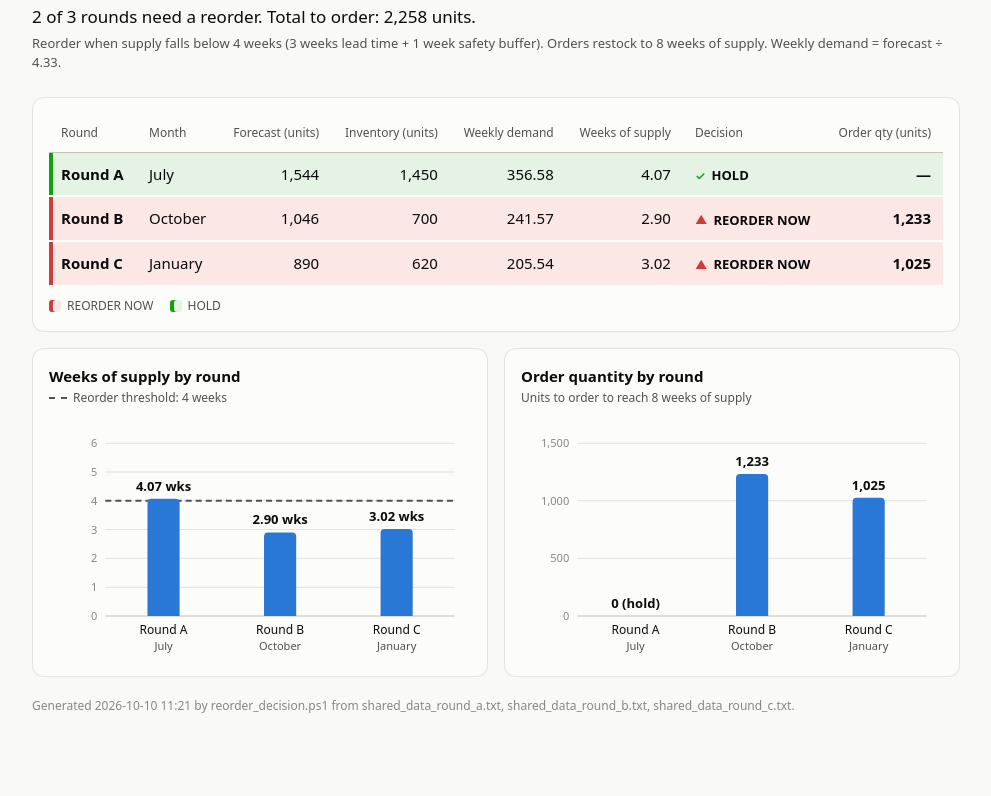
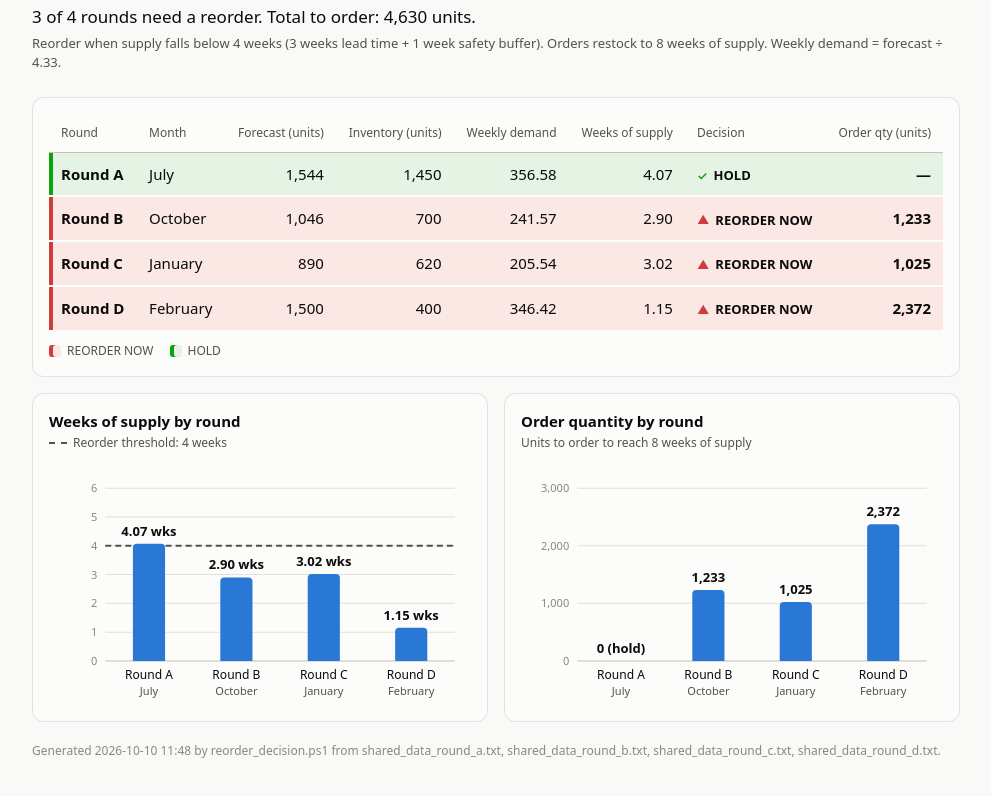
Before and after one commit to DeandraBrown/Frostbite-Dashboard, a plain HTML site: page index.html in a window 1280 px wide. Shown: the part 68-864 px from the top of the page, without its empty margins (144-1135 px from the left). Before the commit the page ends 831 px from the top, so only its background shows below. Drawn offline with Linux system fonts and the light colour scheme.

Commit message:
Add files via upload

```diff
--- a/index.html
+++ b/index.html
@@ -69,7 +69,7 @@
 <body>
 <main>
   <h1>Reorder Batch Summary</h1>
-  <p class="lede">2 of 3 rounds need a reorder. Total to order: 2,258 units.</p>
+  <p class="lede">3 of 4 rounds need a reorder. Total to order: 4,630 units.</p>
   <p class="rules">Reorder when supply falls below 4 weeks (3 weeks lead time + 1 week safety buffer). Orders restock to 8 weeks of supply. Weekly demand = forecast &divide; 4.33.</p>
 
   <section class="card">
@@ -114,6 +114,16 @@
           <td><span class="badge"><span class="icon" aria-hidden="true">&#9650;</span>REORDER NOW</span></td>
           <td class="num strong">1,025</td>
         </tr>
+        <tr class="reorder">
+          <th scope="row">Round D</th>
+          <td>February</td>
+          <td class="num">1,500</td>
+          <td class="num">400</td>
+          <td class="num">346.42</td>
+          <td class="num">1.15</td>
+          <td><span class="badge"><span class="icon" aria-hidden="true">&#9650;</span>REORDER NOW</span></td>
+          <td class="num strong">2,372</td>
+        </tr>
         </tbody>
       </table>
     </div>
@@ -144,25 +154,32 @@
 <text class="tick" x="48" y="32" text-anchor="end">6</text>
 <line class="threshold" x1="56" x2="404" y1="85.33" y2="85.33"/>
 <g class="col"><title>Round A (July): 4.07 weeks of supply - HOLD</title>
-<rect class="hit" x="56" y="28" width="116" height="172"/>
-<path class="bar" d="M98,200 V87.43 Q98,83.43 102,83.43 H126 Q130,83.43 130,87.43 V200 Z"/>
-<text class="val" x="114" y="75.43" text-anchor="middle">4.07 wks</text>
-<text class="cat" x="114" y="218" text-anchor="middle">Round A</text>
-<text class="sub" x="114" y="234" text-anchor="middle">July</text>
+<rect class="hit" x="56" y="28" width="87" height="172"/>
+<path class="bar" d="M83.5,200 V87.43 Q83.5,83.43 87.5,83.43 H111.5 Q115.5,83.43 115.5,87.43 V200 Z"/>
+<text class="val" x="99.5" y="75.43" text-anchor="middle">4.07 wks</text>
+<text class="cat" x="99.5" y="218" text-anchor="middle">Round A</text>
+<text class="sub" x="99.5" y="234" text-anchor="middle">July</text>
 </g>
 <g class="col"><title>Round B (October): 2.90 weeks of supply - REORDER NOW</title>
-<rect class="hit" x="172" y="28" width="116" height="172"/>
-<path class="bar" d="M214,200 V120.93 Q214,116.93 218,116.93 H242 Q246,116.93 246,120.93 V200 Z"/>
-<text class="val" x="230" y="108.93" text-anchor="middle">2.90 wks</text>
-<text class="cat" x="230" y="218" text-anchor="middle">Round B</text>
-<text class="sub" x="230" y="234" text-anchor="middle">October</text>
+<rect class="hit" x="143" y="28" width="87" height="172"/>
+<path class="bar" d="M170.5,200 V120.93 Q170.5,116.93 174.5,116.93 H198.5 Q202.5,116.93 202.5,120.93 V200 Z"/>
+<text class="val" x="186.5" y="108.93" text-anchor="middle">2.90 wks</text>
+<text class="cat" x="186.5" y="218" text-anchor="middle">Round B</text>
+<text class="sub" x="186.5" y="234" text-anchor="middle">October</text>
 </g>
 <g class="col"><title>Round C (January): 3.02 weeks of supply - REORDER NOW</title>
-<rect class="hit" x="288" y="28" width="116" height="172"/>
-<path class="bar" d="M330,200 V117.53 Q330,113.53 334,113.53 H358 Q362,113.53 362,117.53 V200 Z"/>
-<text class="val" x="346" y="105.53" text-anchor="middle">3.02 wks</text>
-<text class="cat" x="346" y="218" text-anchor="middle">Round C</text>
-<text class="sub" x="346" y="234" text-anchor="middle">January</text>
+<rect class="hit" x="230" y="28" width="87" height="172"/>
+<path class="bar" d="M257.5,200 V117.53 Q257.5,113.53 261.5,113.53 H285.5 Q289.5,113.53 289.5,117.53 V200 Z"/>
+<text class="val" x="273.5" y="105.53" text-anchor="middle">3.02 wks</text>
+<text class="cat" x="273.5" y="218" text-anchor="middle">Round C</text>
+<text class="sub" x="273.5" y="234" text-anchor="middle">January</text>
+</g>
+<g class="col"><title>Round D (February): 1.15 weeks of supply - REORDER NOW</title>
+<rect class="hit" x="317" y="28" width="87" height="172"/>
+<path class="bar" d="M344.5,200 V170.9 Q344.5,166.9 348.5,166.9 H372.5 Q376.5,166.9 376.5,170.9 V200 Z"/>
+<text class="val" x="360.5" y="158.9" text-anchor="middle">1.15 wks</text>
+<text class="cat" x="360.5" y="218" text-anchor="middle">Round D</text>
+<text class="sub" x="360.5" y="234" text-anchor="middle">February</text>
 </g>
 </svg>
     </section>
@@ -173,36 +190,43 @@
 <line class="base" x1="56" x2="404" y1="200" y2="200"/>
 <text class="tick" x="48" y="204" text-anchor="end">0</text>
 <line class="grid" x1="56" x2="404" y1="142.67" y2="142.67"/>
-<text class="tick" x="48" y="146.67" text-anchor="end">500</text>
+<text class="tick" x="48" y="146.67" text-anchor="end">1,000</text>
 <line class="grid" x1="56" x2="404" y1="85.33" y2="85.33"/>
-<text class="tick" x="48" y="89.33" text-anchor="end">1,000</text>
+<text class="tick" x="48" y="89.33" text-anchor="end">2,000</text>
 <line class="grid" x1="56" x2="404" y1="28" y2="28"/>
-<text class="tick" x="48" y="32" text-anchor="end">1,500</text>
+<text class="tick" x="48" y="32" text-anchor="end">3,000</text>
 <g class="col"><title>Round A (July): order 0 units - HOLD</title>
-<rect class="hit" x="56" y="28" width="116" height="172"/>
-<text class="val" x="114" y="192" text-anchor="middle">0 (hold)</text>
-<text class="cat" x="114" y="218" text-anchor="middle">Round A</text>
-<text class="sub" x="114" y="234" text-anchor="middle">July</text>
+<rect class="hit" x="56" y="28" width="87" height="172"/>
+<text class="val" x="99.5" y="192" text-anchor="middle">0 (hold)</text>
+<text class="cat" x="99.5" y="218" text-anchor="middle">Round A</text>
+<text class="sub" x="99.5" y="234" text-anchor="middle">July</text>
 </g>
 <g class="col"><title>Round B (October): order 1,233 units - REORDER NOW</title>
-<rect class="hit" x="172" y="28" width="116" height="172"/>
-<path class="bar" d="M214,200 V62.62 Q214,58.62 218,58.62 H242 Q246,58.62 246,62.62 V200 Z"/>
-<text class="val" x="230" y="50.62" text-anchor="middle">1,233</text>
-<text class="cat" x="230" y="218" text-anchor="middle">Round B</text>
-<text class="sub" x="230" y="234" text-anchor="middle">October</text>
+<rect class="hit" x="143" y="28" width="87" height="172"/>
+<path class="bar" d="M170.5,200 V133.31 Q170.5,129.31 174.5,129.31 H198.5 Q202.5,129.31 202.5,133.31 V200 Z"/>
+<text class="val" x="186.5" y="121.31" text-anchor="middle">1,233</text>
+<text class="cat" x="186.5" y="218" text-anchor="middle">Round B</text>
+<text class="sub" x="186.5" y="234" text-anchor="middle">October</text>
 </g>
 <g class="col"><title>Round C (January): order 1,025 units - REORDER NOW</title>
-<rect class="hit" x="288" y="28" width="116" height="172"/>
-<path class="bar" d="M330,200 V86.47 Q330,82.47 334,82.47 H358 Q362,82.47 362,86.47 V200 Z"/>
-<text class="val" x="346" y="74.47" text-anchor="middle">1,025</text>
-<text class="cat" x="346" y="218" text-anchor="middle">Round C</text>
-<text class="sub" x="346" y="234" text-anchor="middle">January</text>
+<rect class="hit" x="230" y="28" width="87" height="172"/>
+<path class="bar" d="M257.5,200 V145.23 Q257.5,141.23 261.5,141.23 H285.5 Q289.5,141.23 289.5,145.23 V200 Z"/>
+<text class="val" x="273.5" y="133.23" text-anchor="middle">1,025</text>
+<text class="cat" x="273.5" y="218" text-anchor="middle">Round C</text>
+<text class="sub" x="273.5" y="234" text-anchor="middle">January</text>
+</g>
+<g class="col"><title>Round D (February): order 2,372 units - REORDER NOW</title>
+<rect class="hit" x="317" y="28" width="87" height="172"/>
+<path class="bar" d="M344.5,200 V68.01 Q344.5,64.01 348.5,64.01 H372.5 Q376.5,64.01 376.5,68.01 V200 Z"/>
+<text class="val" x="360.5" y="56.01" text-anchor="middle">2,372</text>
+<text class="cat" x="360.5" y="218" text-anchor="middle">Round D</text>
+<text class="sub" x="360.5" y="234" text-anchor="middle">February</text>
 </g>
 </svg>
     </section>
   </div>
 
-  <footer>Generated 2026-10-10 11:21 by reorder_decision.ps1 from shared_data_round_a.txt, shared_data_round_b.txt, shared_data_round_c.txt.</footer>
+  <footer>Generated 2026-10-10 11:48 by reorder_decision.ps1 from shared_data_round_a.txt, shared_data_round_b.txt, shared_data_round_c.txt, shared_data_round_d.txt.</footer>
 </main>
 </body>
 </html>
```
